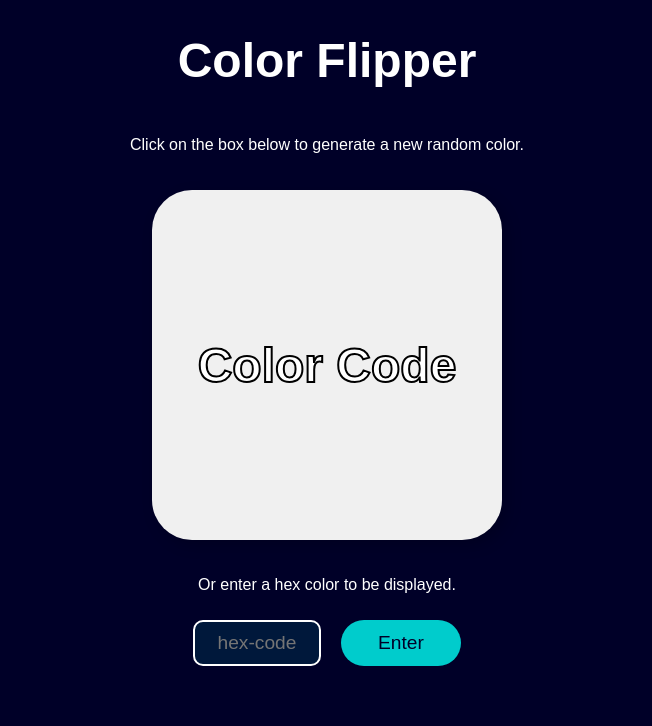
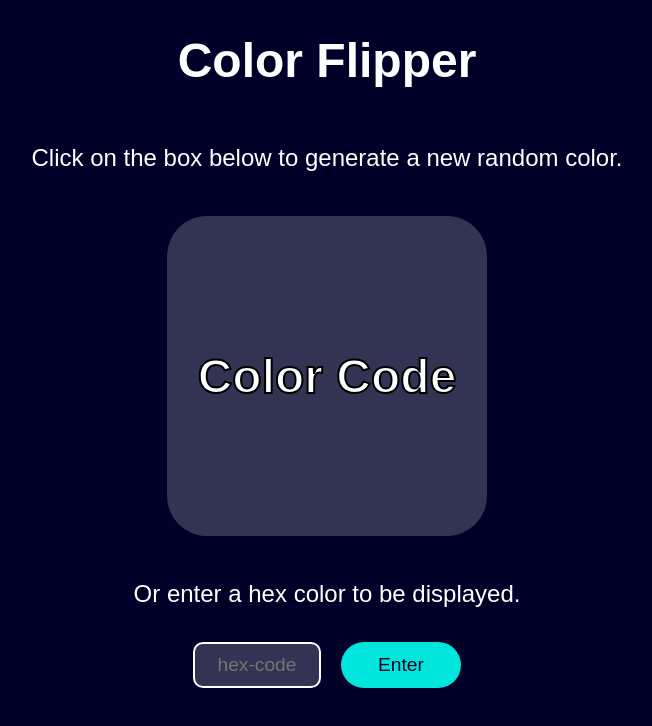
Before and after one commit to m-zta/5-js-apps, a website built with Vite: page src/apps/color-flipper/index.html in a window 1280 px wide. Shown: the whole page, without its empty margins (313-965 px from the left). Built offline with nearby package versions, Linux system fonts and the light colour scheme.

Commit message:
style improvements

```diff
--- a/src/apps/color-flipper/styles.css
+++ b/src/apps/color-flipper/styles.css
@@ -19,8 +19,8 @@
 }
 
 #color-box {
-  width: 350px;
-  height: 350px;
+  width: 320px;
+  height: 320px;
   cursor: pointer;
   display: flex;
   justify-content: center;
@@ -29,8 +29,7 @@
 
   border-radius: 40px;
   transition: transform 0.1s ease-in-out, box-shadow 0.1s ease-in-out;
-  background-color: #f0f0f0;
-  box-shadow: 5px 5px 15px rgba(0, 0, 0, 0.2);
+  background-color: var(--secondary-background-color);
 }
 
 /* Click effect */
@@ -39,8 +38,9 @@
 }
 
 /* Hover effect for better UX */
-#color-box:hover {
-  box-shadow: 8px 8px 20px rgba(0, 0, 0, 0.5);
+#color-box:hover,
+#hex-button:hover {
+  box-shadow: 0 0 10px 2px var(--shadow-color);
 }
 
 #color-code {
@@ -62,8 +62,8 @@
   font-size: 1.2rem;
   text-align: center;
   margin: 10px;
-  color: #ffffff;
-  background-color: #00183b;
+  color: var(--primary-text-color);
+  background-color: var(--secondary-background-color);
   border: 2px solid #ffffff;
   border-radius: 10px;
 }
@@ -78,8 +78,8 @@
   font-size: 1.2rem;
   cursor: pointer;
   margin: 10px;
-  color: #000028;
-  background-color: #00cccc;
+  color: var(--button-text-color);
+  background-color: var(--primary-button-color);
   border: none;
   border-radius: 25px;
   transition: transform 0.1s ease-in-out, box-shadow 0.1s ease-in-out;
--- a/src/shared/styles/global.css
+++ b/src/shared/styles/global.css
@@ -1,3 +1,16 @@
+:root {
+  --primary-background-color: #000028;
+  --secondary-background-color: #333353;
+  --primary-text-color: #ffffff;
+  --secondary-text-color: #848a9e;
+  --primary-button-color: #00e6dc;
+  --button-text-color: #000028;
+  --siemens-color: #009999;
+  --shadow-color: #ffffff;
+  --mint-green: #00ffb9;
+}
+
+
 body {
   margin: 0;
   padding: 0;
@@ -22,6 +35,10 @@ h1 {
   font-weight: bold;
 }
 
+p {
+  font-size: 1.5rem;
+}
+
 ul {
   text-decoration: none;
   list-style: none;
```
